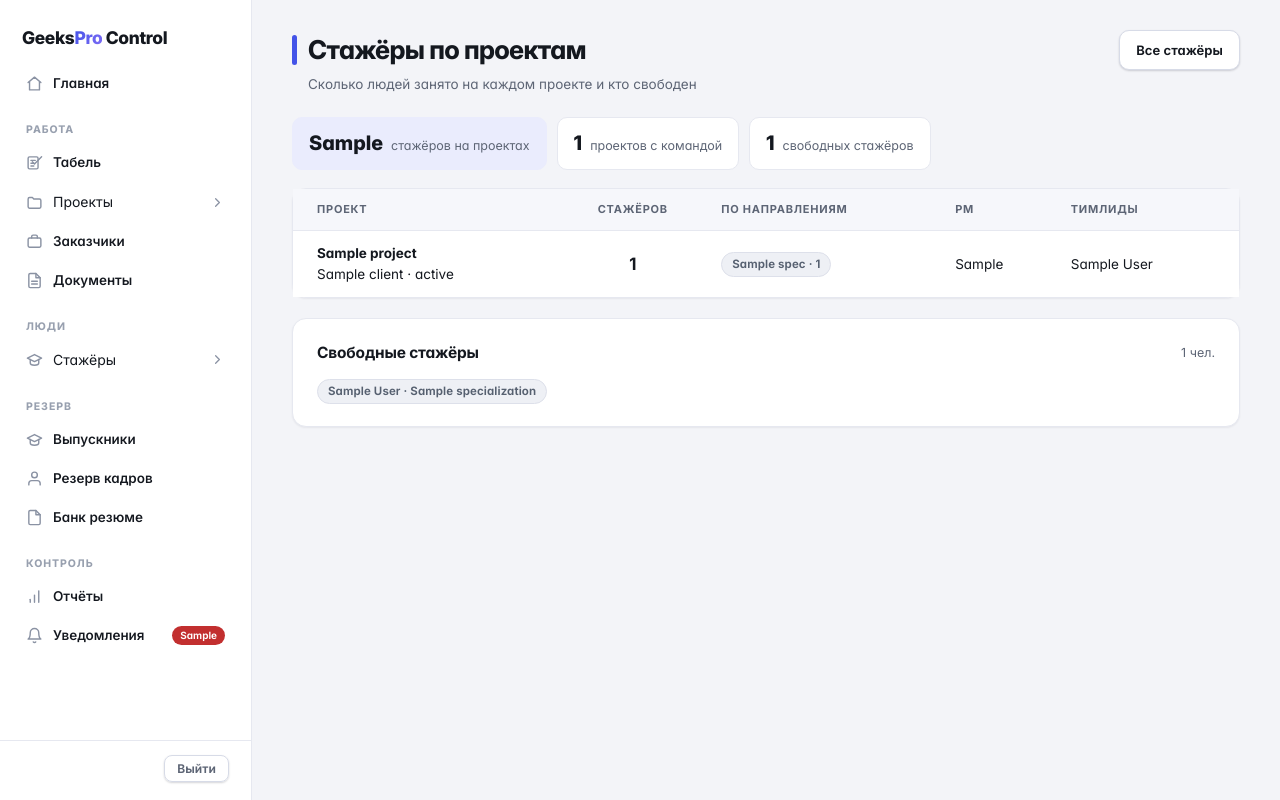
After one commit to Nurbolottop/GeeksProControl, a Django app: template app/templates/interns/by_project.html in a window 1280 px wide. The commit adds this page. Run offline with Django 5.2, Linux system fonts and the light colour scheme; the template is opened without the code that fills it: most values are stand-ins (such as "Sample title", 1, 10 or a date in 2020).

Commit message:
Add "По проектам" to the interns section
There was no way to see where people actually sit: the list showed one
project per person, and the direction page counted heads without saying
on what. The new page lists every live project with how many interns are
on it, broken down by direction, with its PM and team leads beside it,
then the interns who are on nothing at all. Leads are counted apart from
interns, and a team still sitting on a closed project is flagged.

Co-Authored-By: Claude Opus 5 (1M context) <noreply@anthropic.com>

```diff
--- a/app/apps/interns/urls.py
+++ b/app/apps/interns/urls.py
@@ -7,6 +7,7 @@ app_name = 'interns'
 urlpatterns = [
     path('', views.intern_list, name='list'),
     path('create/', views.intern_create, name='create'),
+    path('by-project/', views.by_project, name='by_project'),
     path(
         'profile-link/new/', views.profile_link_create,
         name='profile_link_create',
--- a/app/static/css/app.css
+++ b/app/static/css/app.css
@@ -2502,3 +2502,8 @@ body.cmodal-open { overflow: hidden; }
 }
 .aform__toggle span { font-size: 12.5px; color: var(--text-muted); }
 @media (max-width: 720px) { .agrid { grid-template-columns: 1fr; } }
+
+/* --- Свободные стажёры на странице «по проектам» --- */
+.free-interns { display: flex; flex-wrap: wrap; gap: 8px; margin-top: 14px; }
+.free-interns .badge { text-decoration: none; }
+.free-interns .badge:hover { background: var(--primary-soft); color: var(--primary); }
--- a/app/templates/base.html
+++ b/app/templates/base.html
@@ -84,6 +84,8 @@
                 <div class="nav-sub" x-show="open" x-cloak>
                     <a href="{% url 'resources:forecast' %}"
                        class="{% if request.resolver_match.url_name == 'forecast' %}is-active{% endif %}">По направлениям</a>
+                    <a href="{% url 'interns:by_project' %}"
+                       class="{% if request.resolver_match.url_name == 'by_project' %}is-active{% endif %}">По проектам</a>
                     <a href="{% url 'interns:list' %}"
                        class="{% if request.resolver_match.url_name == 'list' %}is-active{% endif %}">Все стажёры</a>
                     <a href="{% url 'teams:pm_list' %}"
--- /dev/null
+++ b/app/templates/interns/by_project.html
@@ -0,0 +1,98 @@
+{% extends 'base.html' %}
+
+{% block title %}Стажёры по проектам — GeeksPro Control{% endblock %}
+
+{% block content %}
+<div class="page-head">
+    <div>
+        <h1>Стажёры по проектам</h1>
+        <div class="sub">Сколько людей занято на каждом проекте и кто свободен</div>
+    </div>
+    <div class="page-actions">
+        <a href="{% url 'interns:list' %}" class="btn btn--secondary">Все стажёры</a>
+    </div>
+</div>
+
+<div class="lead-summary">
+    <div class="lead-summary__item lead-summary__item--total">
+        <span class="lead-summary__value">{{ on_projects }}</span>
+        <span class="lead-summary__label">стажёров на проектах</span>
+    </div>
+    <div class="lead-summary__item">
+        <span class="lead-summary__value">{{ projects_count }}</span>
+        <span class="lead-summary__label">проектов с командой</span>
+    </div>
+    <div class="lead-summary__item">
+        <span class="lead-summary__value">{{ free|length }}</span>
+        <span class="lead-summary__label">свободных стажёров</span>
+    </div>
+</div>
+
+<div class="panel" style="padding: 0;">
+    <table class="data">
+        <thead>
+            <tr>
+                <th>Проект</th>
+                <th style="text-align: center;">Стажёров</th>
+                <th>По направлениям</th>
+                <th>PM</th>
+                <th>Тимлиды</th>
+            </tr>
+        </thead>
+        <tbody>
+            {% for row in rows %}
+                <tr>
+                    <td>
+                        <a href="{{ row.project.get_absolute_url }}"><strong>{{ row.project.name }}</strong></a>
+                        <div class="sub">
+                            {% if row.project.client %}{{ row.project.client }}{% else %}Внутренний{% endif %}
+                            · {{ row.project.get_status_display }}
+                            {% if row.is_closed %}<span class="badge badge--red">проект закрыт, команда не снята</span>{% endif %}
+                        </div>
+                    </td>
+                    <td style="text-align: center;">
+                        {% if row.interns %}
+                            <strong style="font-size: 17px;">{{ row.interns|length }}</strong>
+                        {% else %}
+                            <span class="sub">—</span>
+                        {% endif %}
+                    </td>
+                    <td>
+                        {% for name, count in row.specs %}
+                            <span class="badge badge--gray">{{ name }} · {{ count }}</span>
+                        {% empty %}
+                            <span class="sub">нет стажёров на проекте</span>
+                        {% endfor %}
+                    </td>
+                    <td>
+                        {% for pm in row.pms %}{% if not forloop.first %}, {% endif %}{{ pm }}{% empty %}<span class="sub">—</span>{% endfor %}
+                    </td>
+                    <td>
+                        {% for lead in row.leads %}{% if not forloop.first %}, {% endif %}{{ lead.full_name }}{% empty %}<span class="sub">—</span>{% endfor %}
+                    </td>
+                </tr>
+            {% empty %}
+                <tr><td colspan="5" class="sub" style="padding: 20px;">Активных проектов нет.</td></tr>
+            {% endfor %}
+        </tbody>
+    </table>
+</div>
+
+<div class="panel">
+    <div class="panel-head">
+        <h2>Свободные стажёры</h2>
+        <span class="panel-bar__note">{{ free|length }} чел.</span>
+    </div>
+    {% if free %}
+        <div class="free-interns">
+            {% for intern in free %}
+                <a href="{{ intern.get_absolute_url }}" class="badge badge--gray">
+                    {{ intern.full_name }}{% if intern.specialization %} · {{ intern.specialization }}{% endif %}
+                </a>
+            {% endfor %}
+        </div>
+    {% else %}
+        <div class="sub">Все стажёры распределены по проектам.</div>
+    {% endif %}
+</div>
+{% endblock %}
```
Also changed, not shown: app/apps/interns/tests.py (+105 -0 lines), app/apps/interns/views.py (+78 -2 lines), app/templates/interns/list.html (+0 -15 lines).
